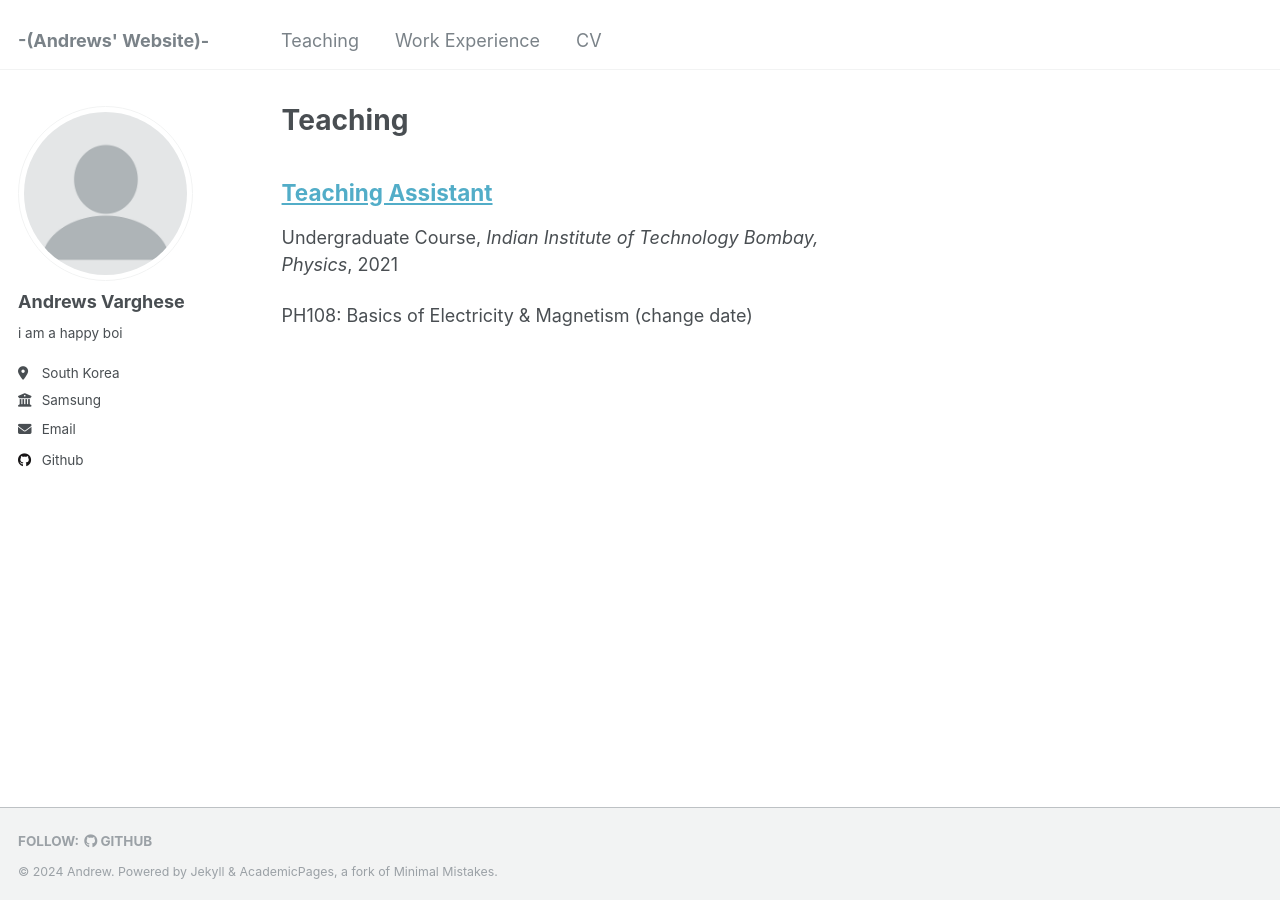
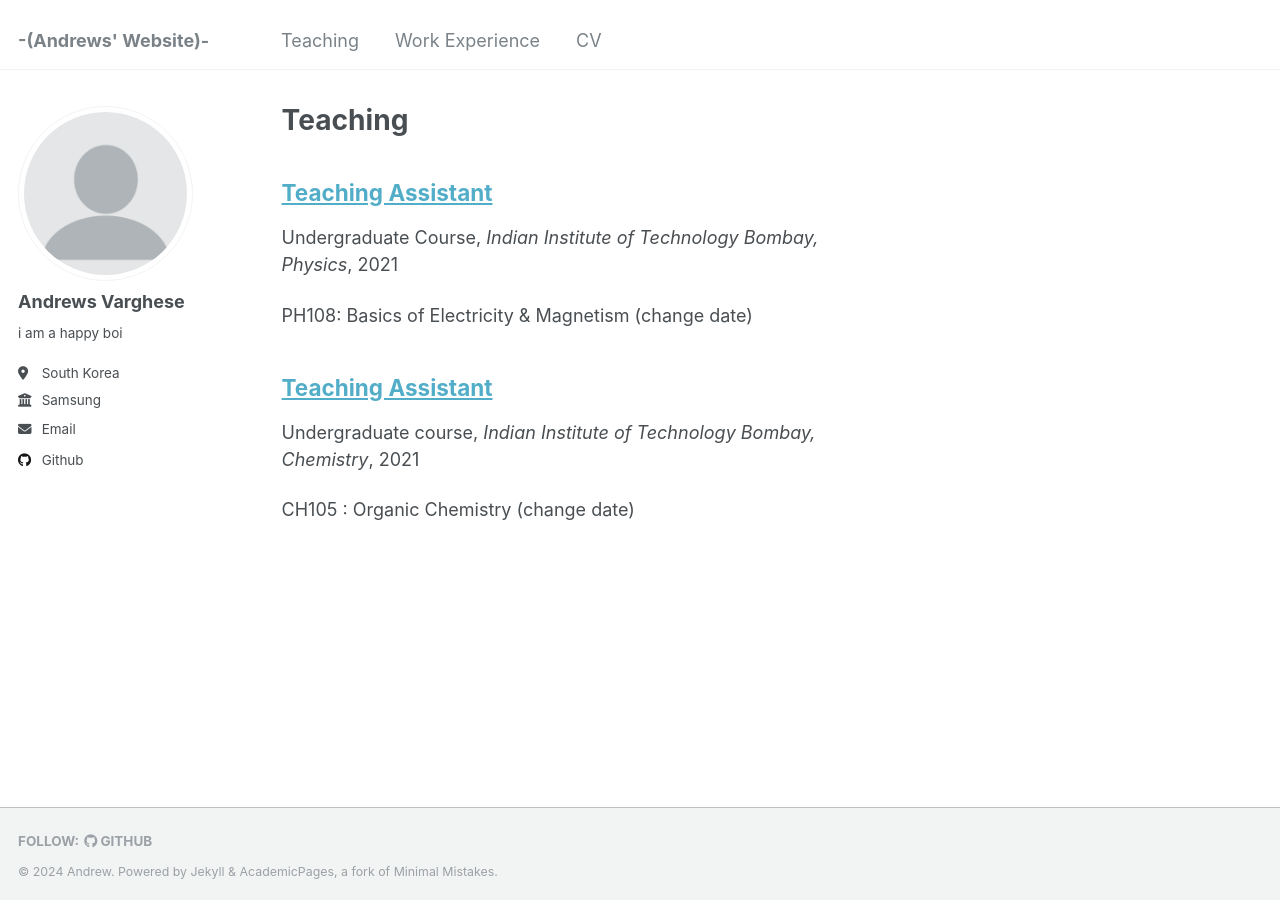
Before and after one commit to asgv123/asgv123.github.io, a Jekyll site: the page built from _pages/teaching.html, in a window 1280 px wide. Built offline with Jekyll 4.4.1, drawn with Linux system fonts in a browser that asks for light colours; a file with an impossible date is left out.

Commit message:
Update CH105.md

```diff
--- a/_teaching/CH105.md
+++ b/_teaching/CH105.md
@@ -4,7 +4,7 @@ collection: teaching
 type: "Undergraduate course"
 permalink: /teaching/CH105
 venue: "Indian Institute of Technology Bombay, Chemistry"
-date: "2021"
+date: 2021-05-01
 ---
 
-CH105 : Organic Chemistry
+CH105 : Organic Chemistry (change date)
```
